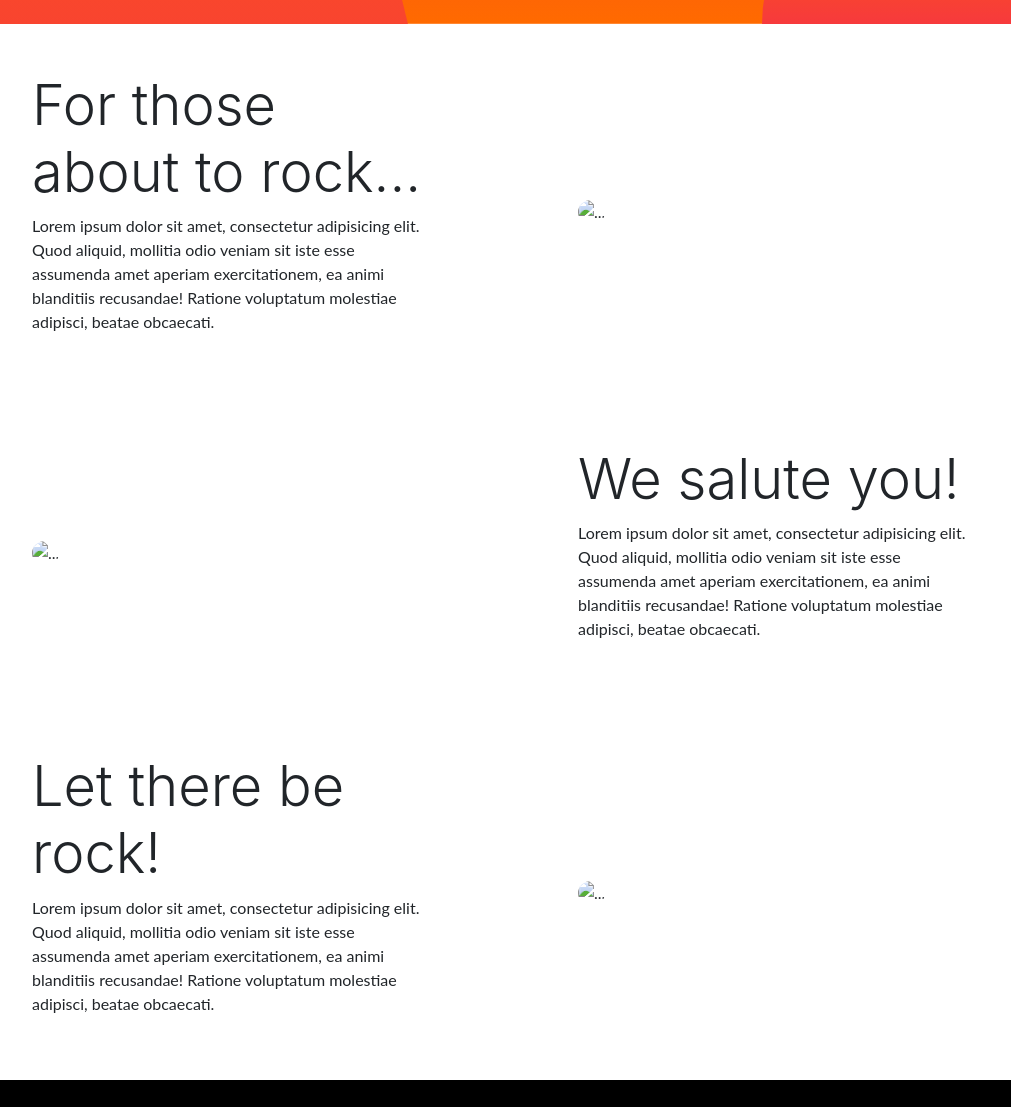
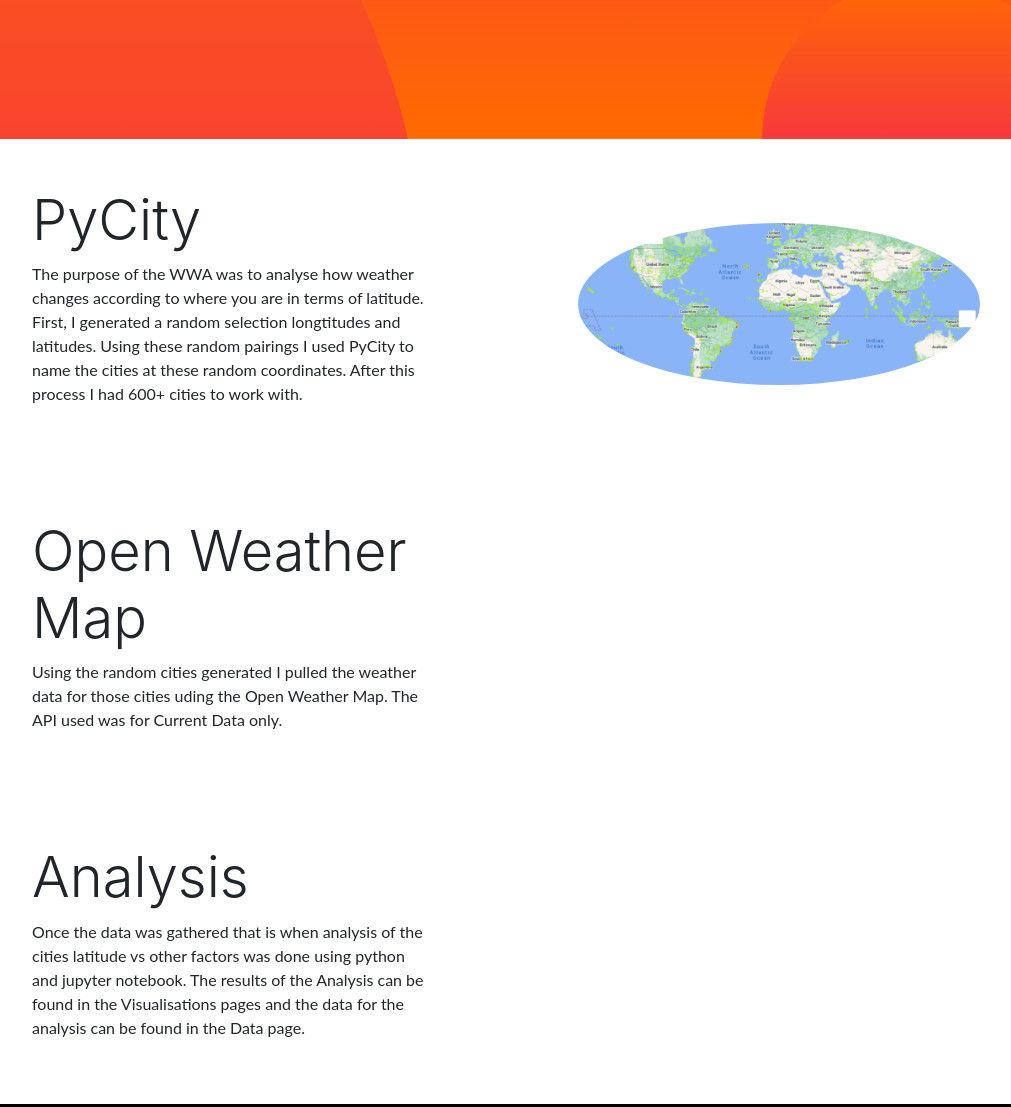
Before and after one commit to Ba1lina/Web-Design-Challenge, a plain HTML site: page index.html in a window 1280 px wide. Shown: the part 663-1770 px from the top of the page, without its empty margins (134-1145 px from the left). Drawn offline with nearby package versions, Linux system fonts and the light colour scheme; files whose address does not match are found by name.

Commit message:
Update Home Page

```diff
--- a/index.html
+++ b/index.html
@@ -29,7 +29,7 @@
         <header class="masthead text-center text-white">
             <div class="masthead-content">
                 <div class="container px-5">
-                    <h1 class="masthead-heading mb-0">Latitude</h1>
+                    <h1 class="masthead-heading mb-0">World Weather Analysis (WWA)</h1>
                     <h2 class="masthead-subheading mb-0">Analysis of Latitude</h2>
                     <a class="btn btn-primary btn-xl rounded-pill mt-5" href="#scroll">Learn More</a>
                 </div>
@@ -44,12 +44,12 @@
             <div class="container px-5">
                 <div class="row gx-5 align-items-center">
                     <div class="col-lg-6 order-lg-2">
-                        <div class="p-5"><img class="img-fluid rounded-circle" src="assets/img/01.jpg" alt="..." /></div>
+                        <div class="p-5"><img class="img-fluid rounded-circle" src="assets/img/CityHeatMap.png" alt="Humidity Heat Map" /></div>
                     </div>
                     <div class="col-lg-6 order-lg-1">
                         <div class="p-5">
-                            <h2 class="display-4">For those about to rock...</h2>
-                            <p>Lorem ipsum dolor sit amet, consectetur adipisicing elit. Quod aliquid, mollitia odio veniam sit iste esse assumenda amet aperiam exercitationem, ea animi blanditiis recusandae! Ratione voluptatum molestiae adipisci, beatae obcaecati.</p>
+                            <h2 class="display-4">PyCity</h2>
+                            <p>The purpose of the WWA was to analyse how weather changes according to where you are in terms of latitude. First, I generated a random selection longtitudes and latitudes. Using these random pairings I used PyCity to name the cities at these random coordinates. After this process I had 600+ cities to work with.</p>
                         </div>
                     </div>
                 </div>
@@ -60,12 +60,9 @@
             <div class="container px-5">
                 <div class="row gx-5 align-items-center">
                     <div class="col-lg-6">
-                        <div class="p-5"><img class="img-fluid rounded-circle" src="assets/img/02.jpg" alt="..." /></div>
-                    </div>
-                    <div class="col-lg-6">
                         <div class="p-5">
-                            <h2 class="display-4">We salute you!</h2>
-                            <p>Lorem ipsum dolor sit amet, consectetur adipisicing elit. Quod aliquid, mollitia odio veniam sit iste esse assumenda amet aperiam exercitationem, ea animi blanditiis recusandae! Ratione voluptatum molestiae adipisci, beatae obcaecati.</p>
+                            <h2 class="display-4">Open Weather Map</h2>
+                            <p>Using the random cities generated I pulled the weather data for those cities uding the Open Weather Map. The API used was for Current Data only.</p>
                         </div>
                     </div>
                 </div>
@@ -75,13 +72,10 @@
         <section>
             <div class="container px-5">
                 <div class="row gx-5 align-items-center">
-                    <div class="col-lg-6 order-lg-2">
-                        <div class="p-5"><img class="img-fluid rounded-circle" src="assets/img/03.jpg" alt="..." /></div>
-                    </div>
                     <div class="col-lg-6 order-lg-1">
                         <div class="p-5">
-                            <h2 class="display-4">Let there be rock!</h2>
-                            <p>Lorem ipsum dolor sit amet, consectetur adipisicing elit. Quod aliquid, mollitia odio veniam sit iste esse assumenda amet aperiam exercitationem, ea animi blanditiis recusandae! Ratione voluptatum molestiae adipisci, beatae obcaecati.</p>
+                            <h2 class="display-4">Analysis</h2>
+                            <p>Once the data was gathered that is when analysis of the cities latitude vs other factors was done using python and jupyter notebook. The results of the Analysis can be found in the Visualisations pages and the data for the analysis can be found in the Data page.</p>
                         </div>
                     </div>
                 </div>
```
Also changed, not shown: assets/img/CityHeatMap.png (added).
